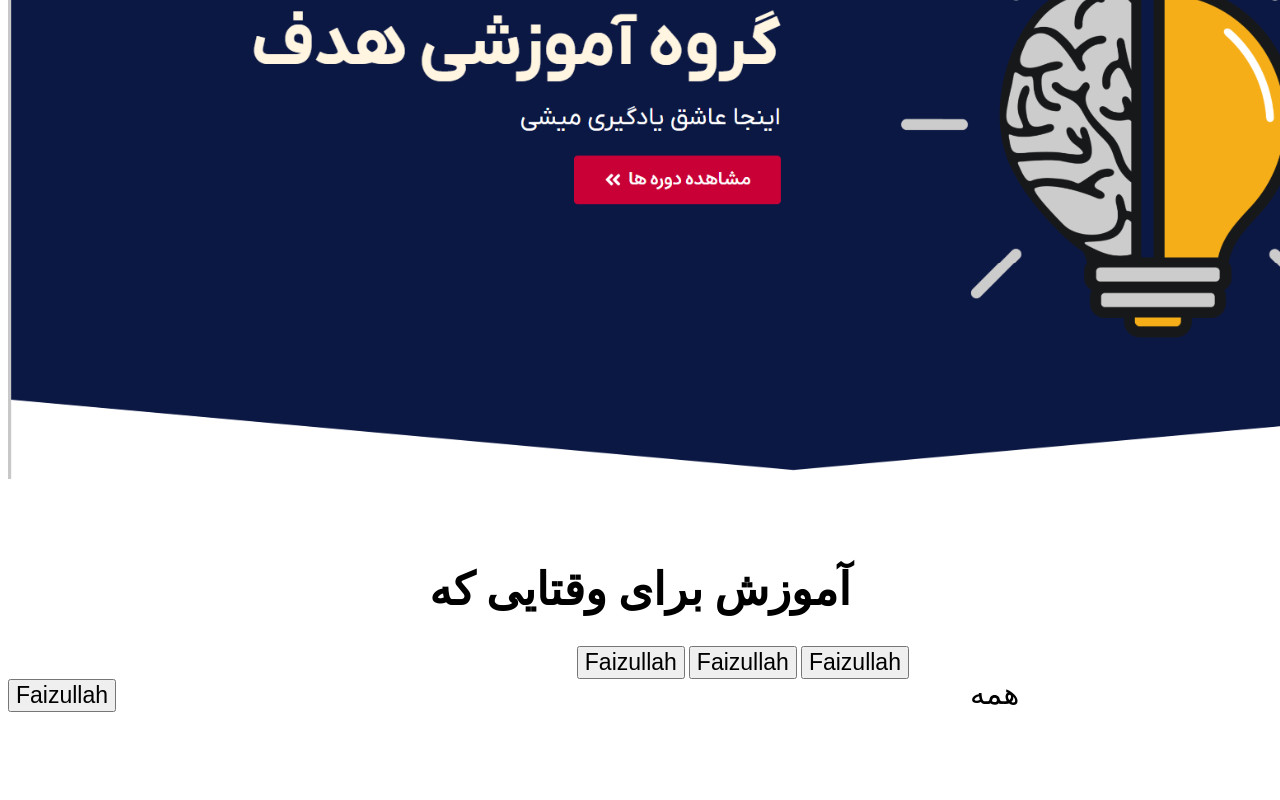
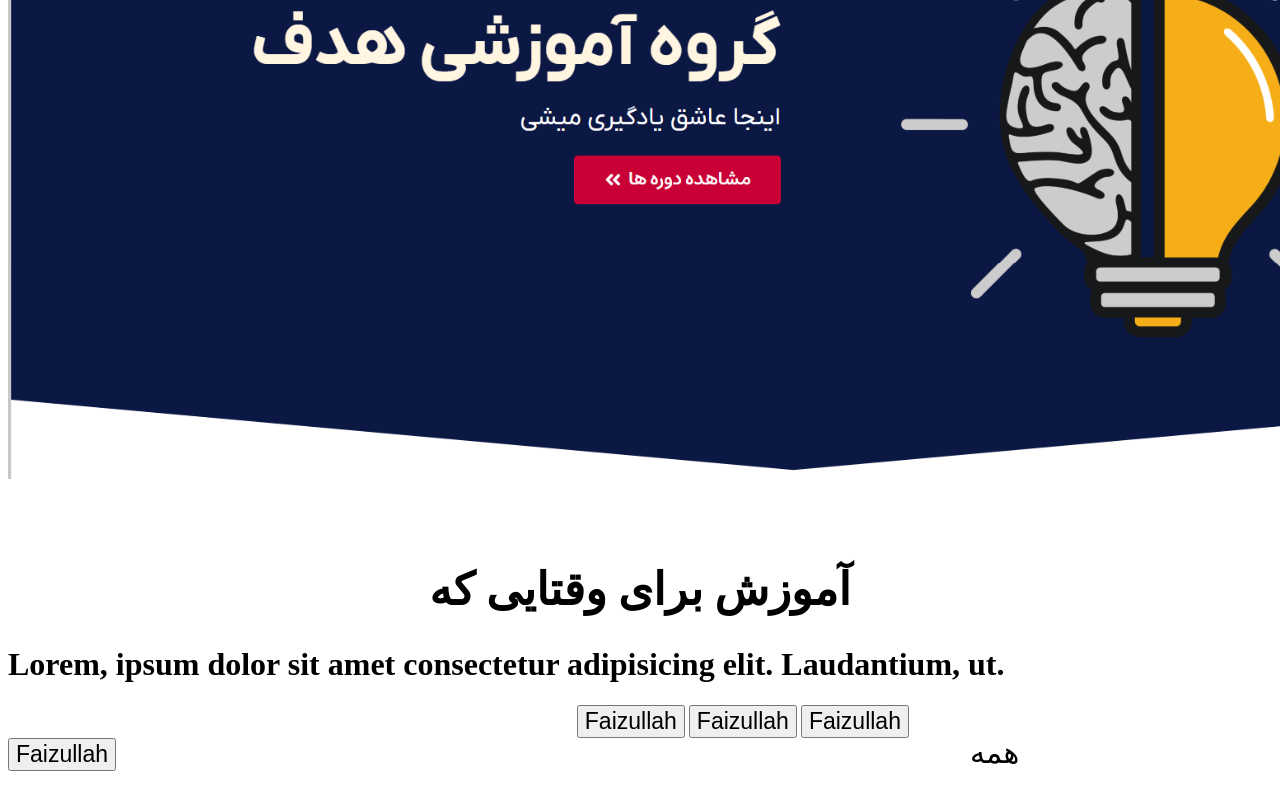
Before and after one commit to faizhussaini1388/Nawid, a plain HTML site: page animation/index.html in a window 1280 px wide. Shown: the part 393-1193 px from the top of the page. Before the commit the page ends 1134 px from the top, so only its background shows below. Drawn offline with Linux system fonts and the light colour scheme.

Commit message:
changes added

```diff
--- a/animation/index.html
+++ b/animation/index.html
@@ -71,6 +71,7 @@
       >
         آموزش برای وقتایی که
       </h1>
+      <h1>Lorem, ipsum dolor sit amet consectetur adipisicing elit. Laudantium, ut.</h1>
       <p style="font-size: 30px; float: right; padding-right: 20%">همه</p>
 
       <button style="font-size: 23px;     text-align: center;  margin-left: 45%; align-items: center;">Faizullah</button>
```
